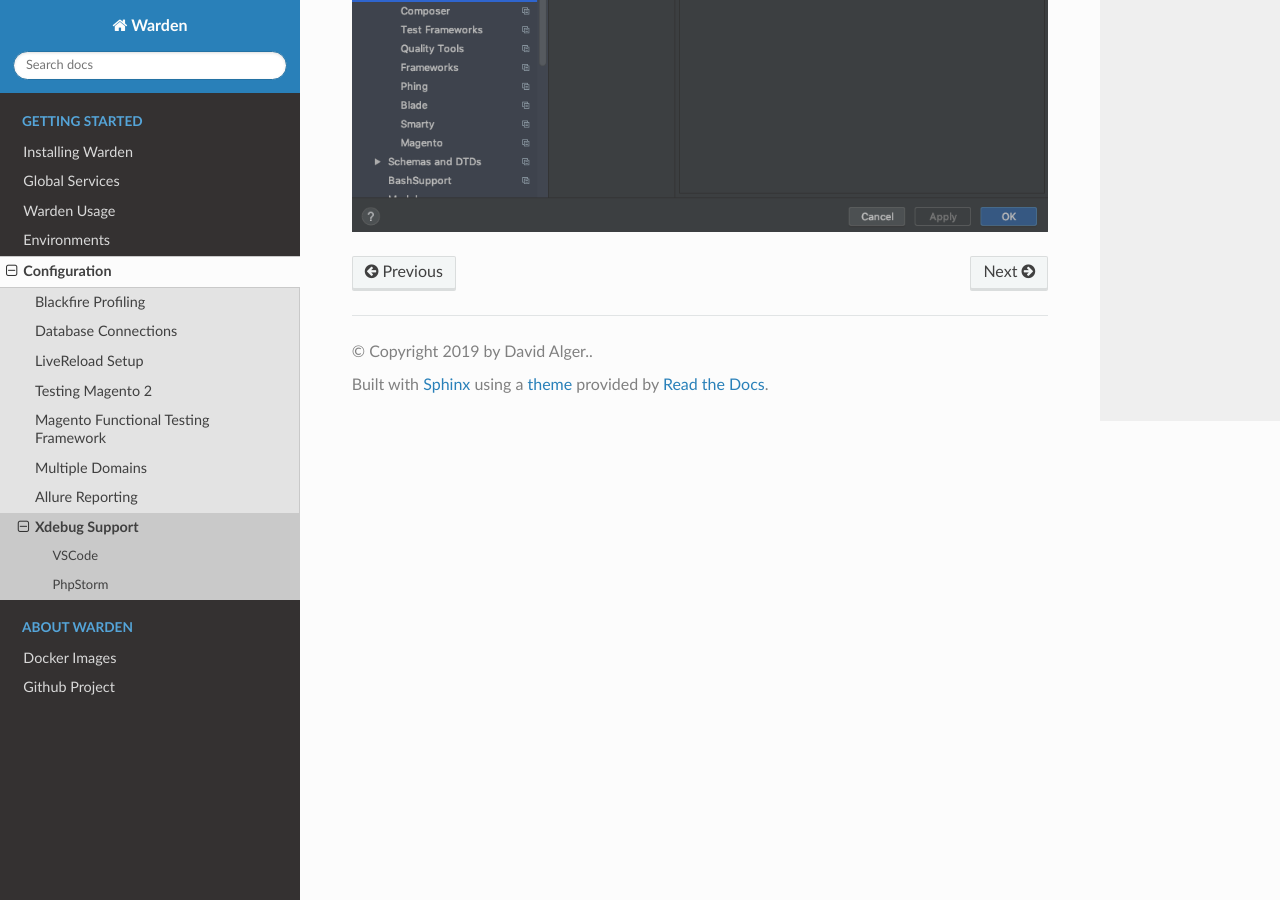
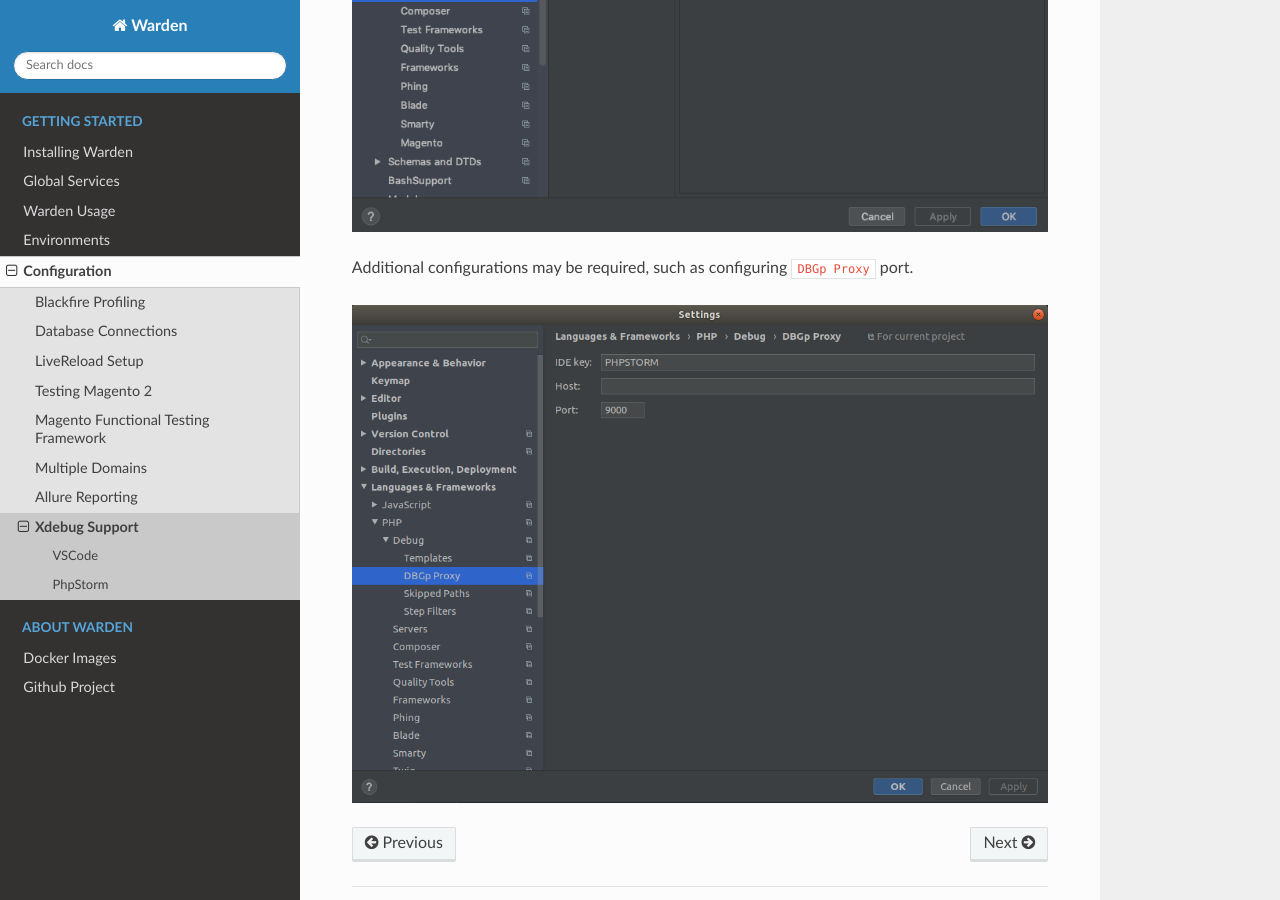
Before and after one commit to wardenenv/warden, a Sphinx documentation site: the page built from docs/configuration/xdebug.md, in a window 1280 px wide and 900 px high, scrolled down 1807 px. Built offline with Sphinx 7.4.7 and the Read the Docs theme 2.0.0, drawn with Linux system fonts in a browser that asks for light colours.

Commit message:
Additional xdebug config info

```diff
--- a/docs/configuration/xdebug.md
+++ b/docs/configuration/xdebug.md
@@ -50,3 +50,7 @@ When it receives the first request, PHP Storm should prompt you if the "Server"
 * Use path mappings must be enabled, with a mapping to map the project root on the host to `/var/www/html` within the container.
 
 ![clnt-docker-xdebug-config](screenshots/xdebug-phpstorm.png)
+
+Additional configurations may be required, such as configuring ``DBGp Proxy`` port.
+
+![clnt-docker-xdebug-additional-config](screenshots/phpstorm-additional-xdebug-configs.png)
```
Also changed, not shown: docs/configuration/screenshots/phpstorm-additional-xdebug-configs.png (added).
